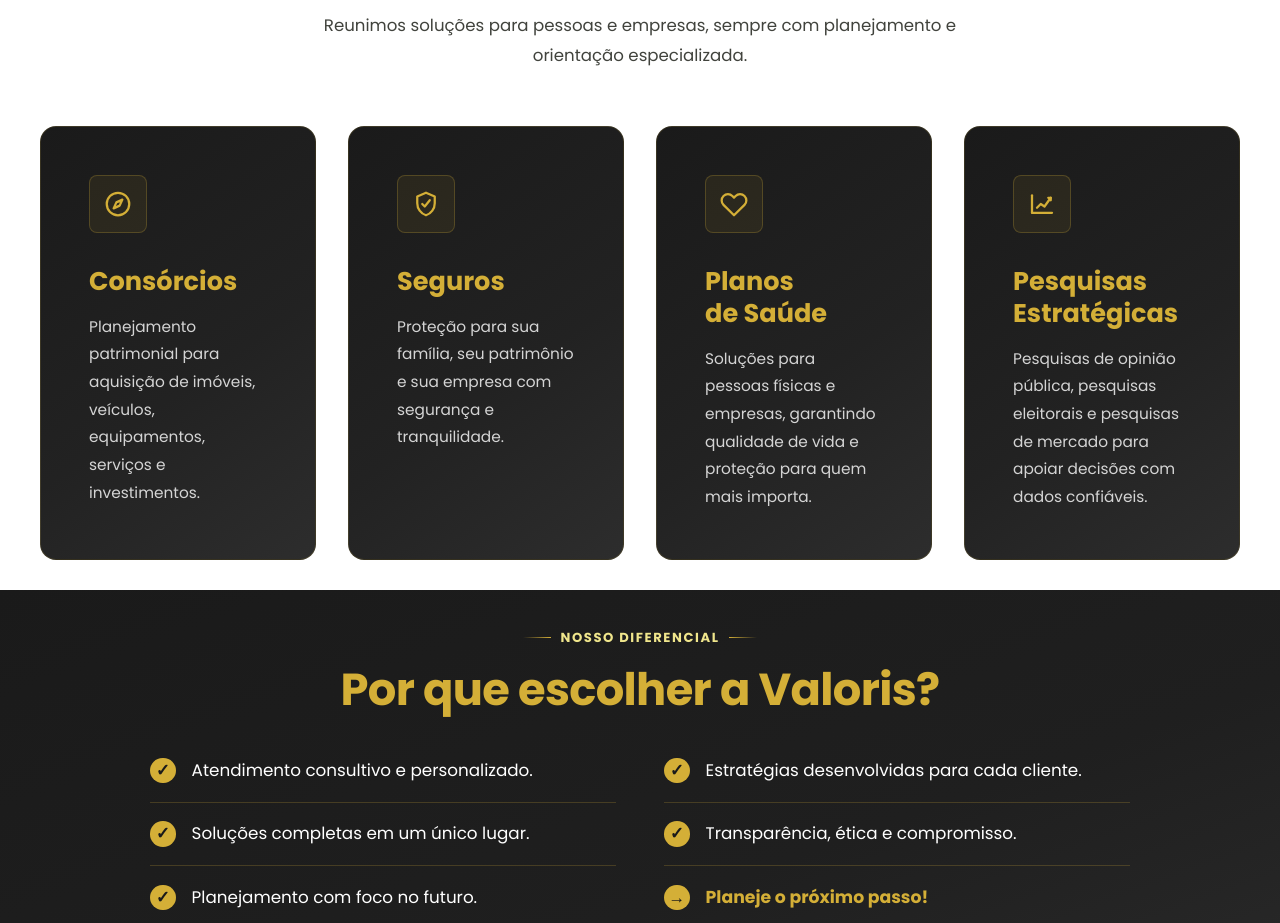
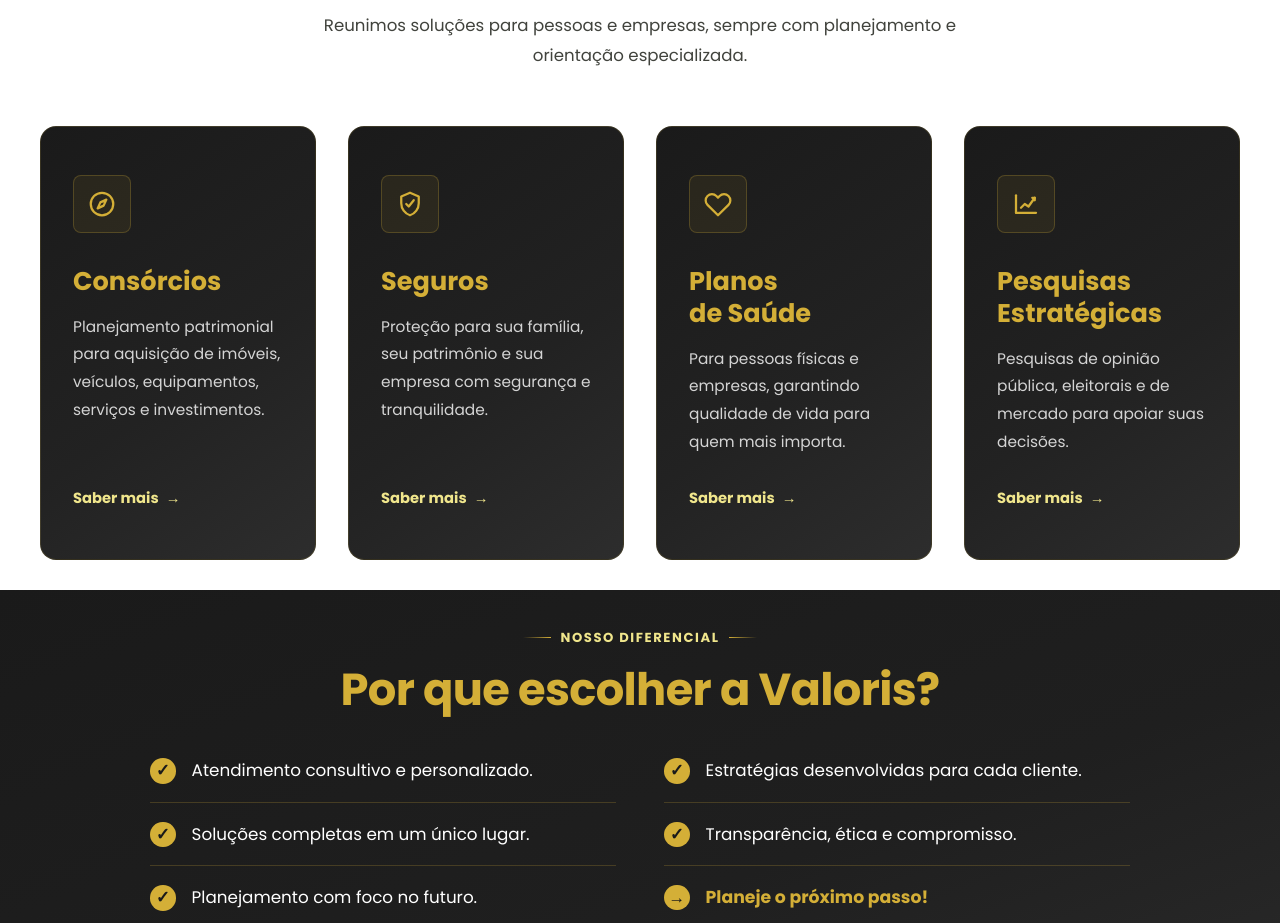
Before and after one commit to Covil-Works/Site-Valoris, a React (Vite) app: page / in a window 1280 px wide. Shown: the part 1864-2787 px from the top of the page. Built offline with nearby package versions, Linux system fonts and the light colour scheme; no server answers.

Commit message:
feat(services): add card calls to action

```diff
--- a/src/pages/HomePage.jsx
+++ b/src/pages/HomePage.jsx
@@ -110,13 +110,13 @@
     {
       title: "Planos de Saúde",
       description:
-        "Soluções para pessoas físicas e empresas, garantindo qualidade de vida e proteção para quem mais importa.",
+        "Para pessoas físicas e empresas, garantindo qualidade de vida para quem mais importa.",
       icon: icons.heart,
     },
     {
       title: "Pesquisas Estratégicas",
       description:
-        "Pesquisas de opinião pública, pesquisas eleitorais e pesquisas de mercado para apoiar decisões com dados confiáveis.",
+        "Pesquisas de opinião pública, eleitorais e de mercado para apoiar suas decisões.",
       icon: icons.chart,
     },
   ];
@@ -253,6 +253,9 @@
                 <div className="service-icon">{service.icon}</div>
                 <h3>{service.title}</h3>
                 <p>{service.description}</p>
+                <a href="#contato" className="service-link">
+                  Saber mais <span aria-hidden="true">→</span>
+                </a>
               </article>
             ))}
           </div>
--- a/src/styles/home.css
+++ b/src/styles/home.css
@@ -595,8 +595,10 @@
 .service-card {
   position: relative;
   overflow: hidden;
+  display: flex;
+  flex-direction: column;
   min-height: 100%;
-  padding: var(--space-xl);
+  padding: var(--space-xl) var(--space-lg);
   border: 1px solid rgba(212, 175, 55, 0.14);
   border-radius: var(--radius-lg);
   background: linear-gradient(145deg, var(--black-primary), #222 58%, var(--black-light));
@@ -672,11 +674,46 @@
   text-wrap: balance;
 }
 
-.service-card p:last-child {
+.service-card > p {
   margin: 0;
   color: rgba(232, 232, 232, 0.9);
   font-size: 0.96rem;
   line-height: 1.8;
+}
+
+.service-link {
+  position: relative;
+  z-index: 1;
+  display: inline-flex;
+  align-items: center;
+  align-self: flex-start;
+  gap: 0.45rem;
+  margin-top: auto;
+  padding-top: var(--space-lg);
+  color: var(--gold-light);
+  font-size: 0.92rem;
+  font-weight: 700;
+  text-decoration: none;
+}
+
+.service-link span {
+  transition: transform var(--transition-fast);
+}
+
+.service-link:hover {
+  color: var(--gold-primary);
+  text-decoration: underline;
+  text-decoration-thickness: 1px;
+  text-underline-offset: 0.3em;
+}
+
+.service-link:hover span {
+  transform: translateX(4px);
+}
+
+.service-link:focus-visible {
+  outline: 2px solid var(--gold-primary);
+  outline-offset: 4px;
 }
 
 .why-choose {
```
